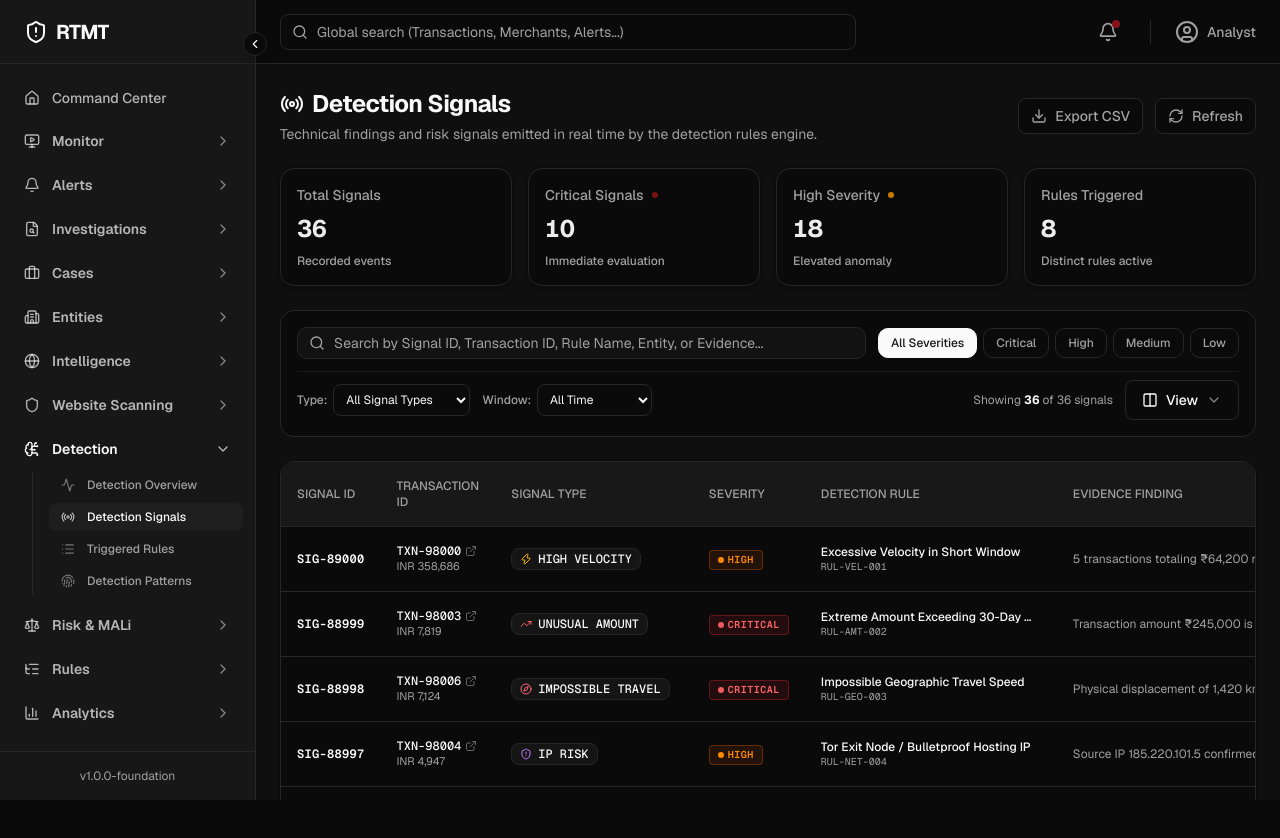
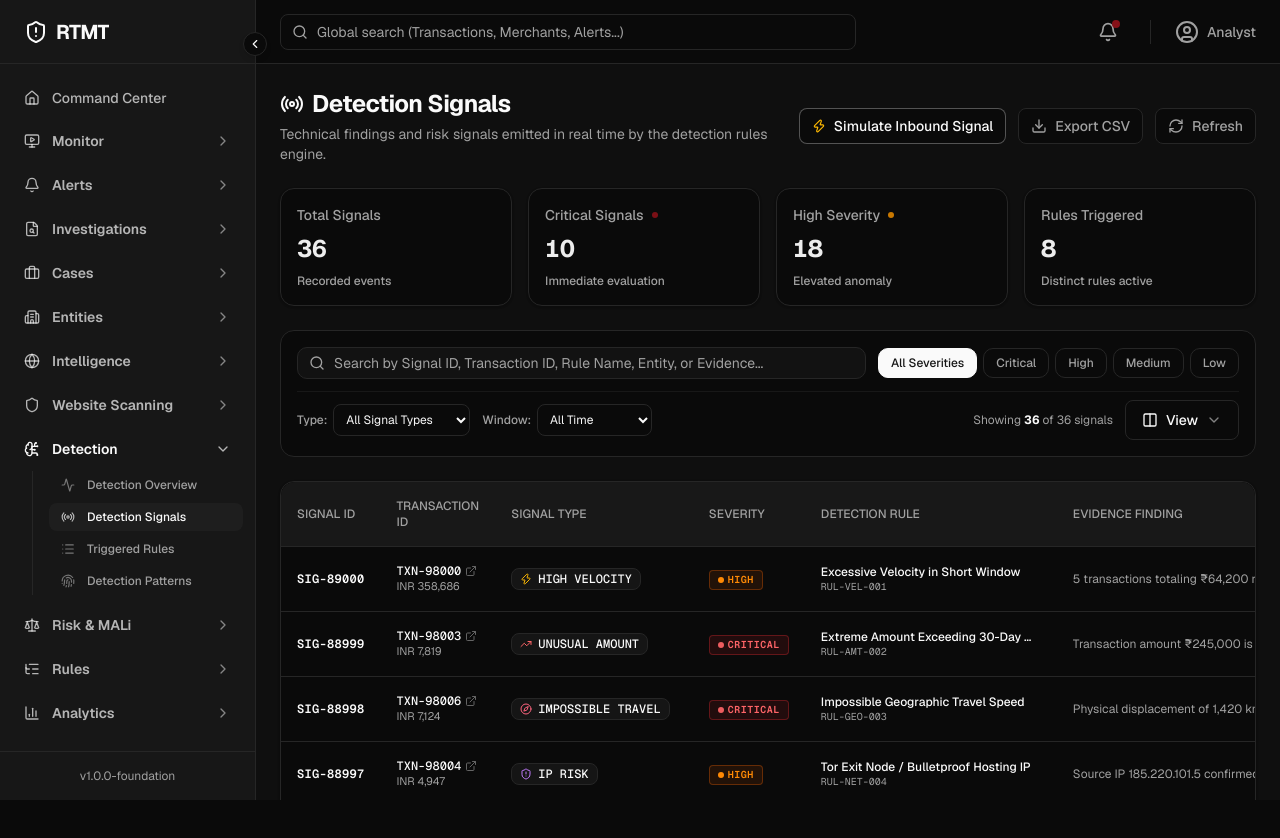
Before and after one commit to 0xkid-root/RTTMT_Analyst, a Next.js app: page /detection/signals in a window 1280 px wide. Shown: the top 838 px of the page. Built offline with nearby package versions, Linux system fonts and the light colour scheme.

Commit message:
feat(detection): add simulated signal injection and animated arrival highlight

```diff
--- a/src/features/detection/components/signals/DetectionSignalsPage.tsx
+++ b/src/features/detection/components/signals/DetectionSignalsPage.tsx
@@ -62,8 +62,16 @@ const TIME_RANGES = [
 ];
 
 export function DetectionSignalsPage() {
-  const { signals, selectedSignal, isSignalDrawerOpen, setSelectedSignal, closeSignalDrawer, showToast } =
-    useDetectionStore();
+  const {
+    signals,
+    selectedSignal,
+    isSignalDrawerOpen,
+    newlyArrivedSignalId,
+    setSelectedSignal,
+    closeSignalDrawer,
+    emitMockSignal,
+    showToast,
+  } = useDetectionStore();
 
   const [searchQuery, setSearchQuery] = useState('');
   const [selectedSeverity, setSelectedSeverity] = useState<SignalSeverity | 'ALL'>('ALL');
@@ -156,7 +164,10 @@ export function DetectionSignalsPage() {
 
   const hasActiveFilters = searchQuery !== '' || selectedSeverity !== 'ALL' || selectedSignalType !== 'ALL' || selectedTimeRange !== 'ALL';
 
-  const columns = useMemo(() => createSignalsColumns((signal) => setSelectedSignal(signal)), [setSelectedSignal]);
+  const columns = useMemo(
+    () => createSignalsColumns((signal) => setSelectedSignal(signal), newlyArrivedSignalId),
+    [setSelectedSignal, newlyArrivedSignalId]
+  );
 
   const table = useReactTable({
     data: filteredSignals,
@@ -200,6 +211,16 @@ export function DetectionSignalsPage() {
         </div>
 
         <div className="flex items-center gap-3">
+          <Button
+            variant="outline"
+            size="sm"
+            onClick={() => emitMockSignal()}
+            className="gap-2 border-primary/30 text-primary hover:bg-primary/10 hover:border-primary/50 transition-all duration-200"
+          >
+            <Zap className="w-3.5 h-3.5 text-amber-400" />
+            Simulate Inbound Signal
+          </Button>
+
           <Button
             variant="outline"
             size="sm"
@@ -362,6 +383,14 @@ export function DetectionSignalsPage() {
         <DataTable
           table={table}
           onRowClick={(row) => setSelectedSignal(row)}
+          getRowProps={(row) => {
+            const isNew = row.original.id === newlyArrivedSignalId;
+            return {
+              className: isNew
+                ? 'animate-in fade-in duration-500 bg-emerald-500/10 border-l-2 border-emerald-500 hover:bg-emerald-500/15'
+                : 'hover:bg-muted/50 transition-colors',
+            };
+          }}
           emptyMessage={
             hasActiveFilters
               ? 'No detection signals match the selected filters. Try broadening your criteria.'
--- a/src/features/detection/components/signals/signals-columns.tsx
+++ b/src/features/detection/components/signals/signals-columns.tsx
@@ -6,16 +6,28 @@ import { Button } from '@/components/ui/button';
 
 const columnHelper = createColumnHelper<DetectionSignal>();
 
-export const createSignalsColumns = (onInspect: (signal: DetectionSignal) => void) => [
+export const createSignalsColumns = (
+  onInspect: (signal: DetectionSignal) => void,
+  newlyArrivedSignalId?: string | null
+) => [
   columnHelper.accessor('id', {
     header: 'Signal ID',
-    cell: (info) => (
-      <div className="flex items-center gap-2">
-        <span className="font-mono text-xs font-semibold text-primary tracking-wide">
-          {info.getValue()}
-        </span>
-      </div>
-    ),
+    cell: (info) => {
+      const isNew = info.getValue() === newlyArrivedSignalId;
+      return (
+        <div className="flex items-center gap-2">
+          <span className="font-mono text-xs font-semibold text-primary tracking-wide">
+            {info.getValue()}
+          </span>
+          {isNew && (
+            <span className="inline-flex items-center gap-1 text-[10px] font-mono font-bold px-1.5 py-0.5 text-emerald-300 bg-emerald-500/20 border border-emerald-500/40 rounded animate-pulse">
+              <span className="w-1.5 h-1.5 rounded-full bg-emerald-400" />
+              NEW
+            </span>
+          )}
+        </div>
+      );
+    },
   }),
 
   columnHelper.accessor('transactionId', {
```
